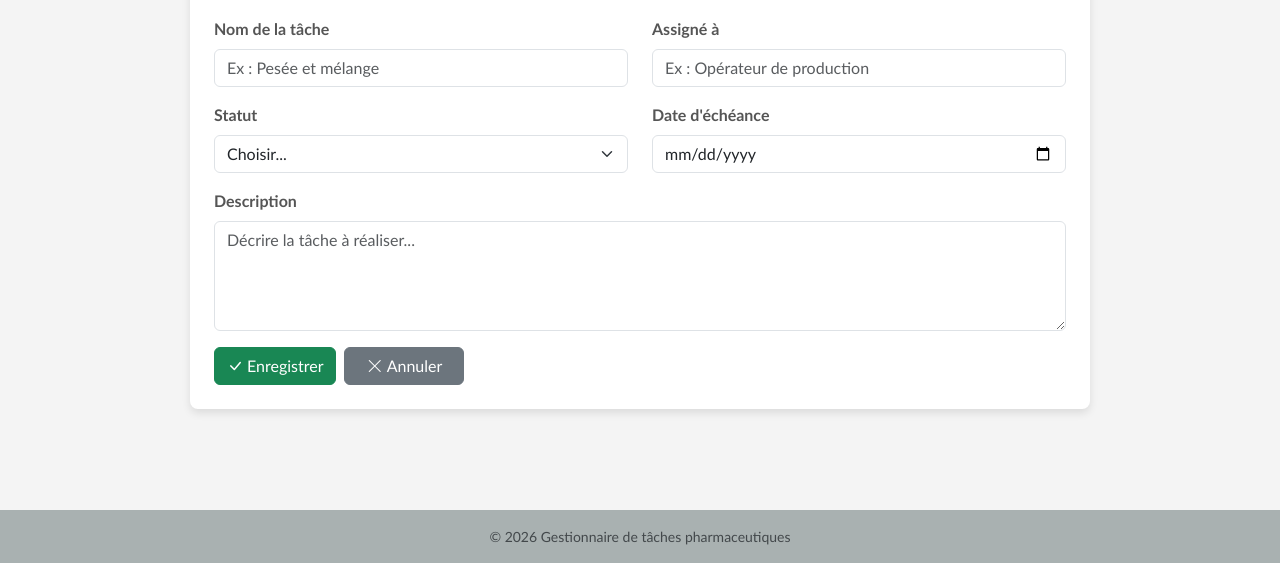
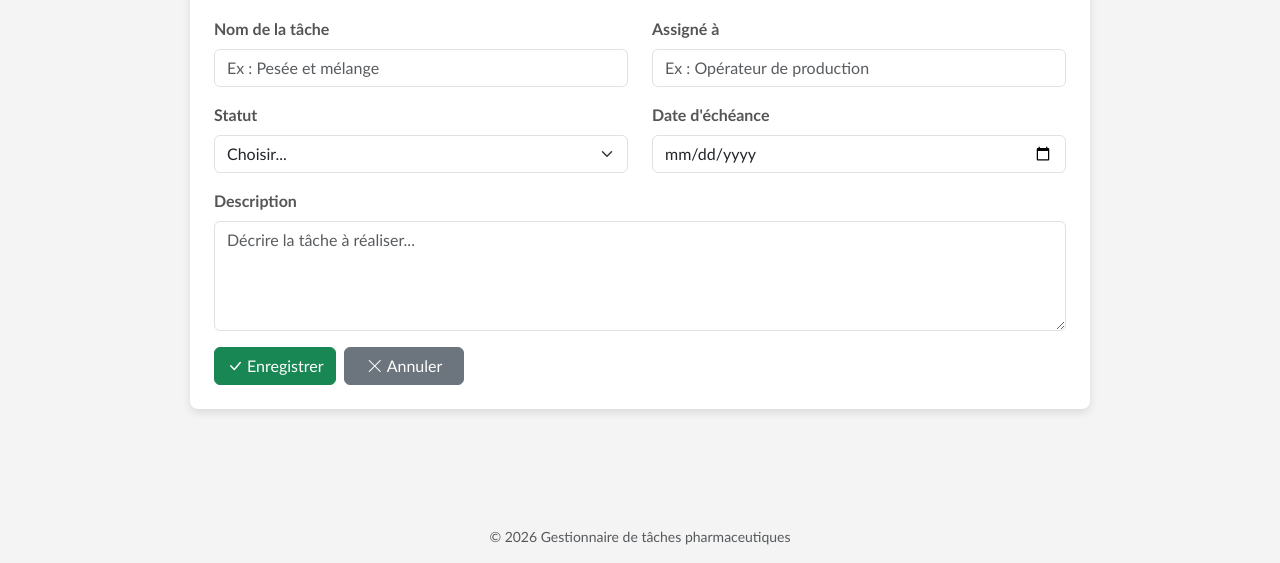
Before and after one commit to yosrmarzouki8-alt/mini-project, a plain HTML site: page ajout-tache.html in a window 1280 px wide. Shown: the part 237-800 px from the top of the page. Drawn offline with nearby package versions, Linux system fonts and the light colour scheme.

Commit message:
update page ajout and page list

```diff
--- a/ajout-tache.css
+++ b/ajout-tache.css
@@ -171,6 +171,7 @@ header {
 
 /* Footer */
 footer {
-    background-color: var(--navbar-bg);
-    padding: 1rem 0;
+    background-color: var(--white-transparent);
+    backdrop-filter: blur(5px);
+    -webkit-backdrop-filter: blur(5px);
 }
--- a/liste-taches.css
+++ b/liste-taches.css
@@ -181,7 +181,7 @@ main {
 
 /* Footer */
 footer {
-    background-color: var(--navbar-bg);
-    padding: 1rem 0;
-    box-shadow: 0 -2px 4px var(--card-shadow);
+    background-color: var(--white-transparent);
+    backdrop-filter: blur(5px);
+    -webkit-backdrop-filter: blur(5px);
 }
```
